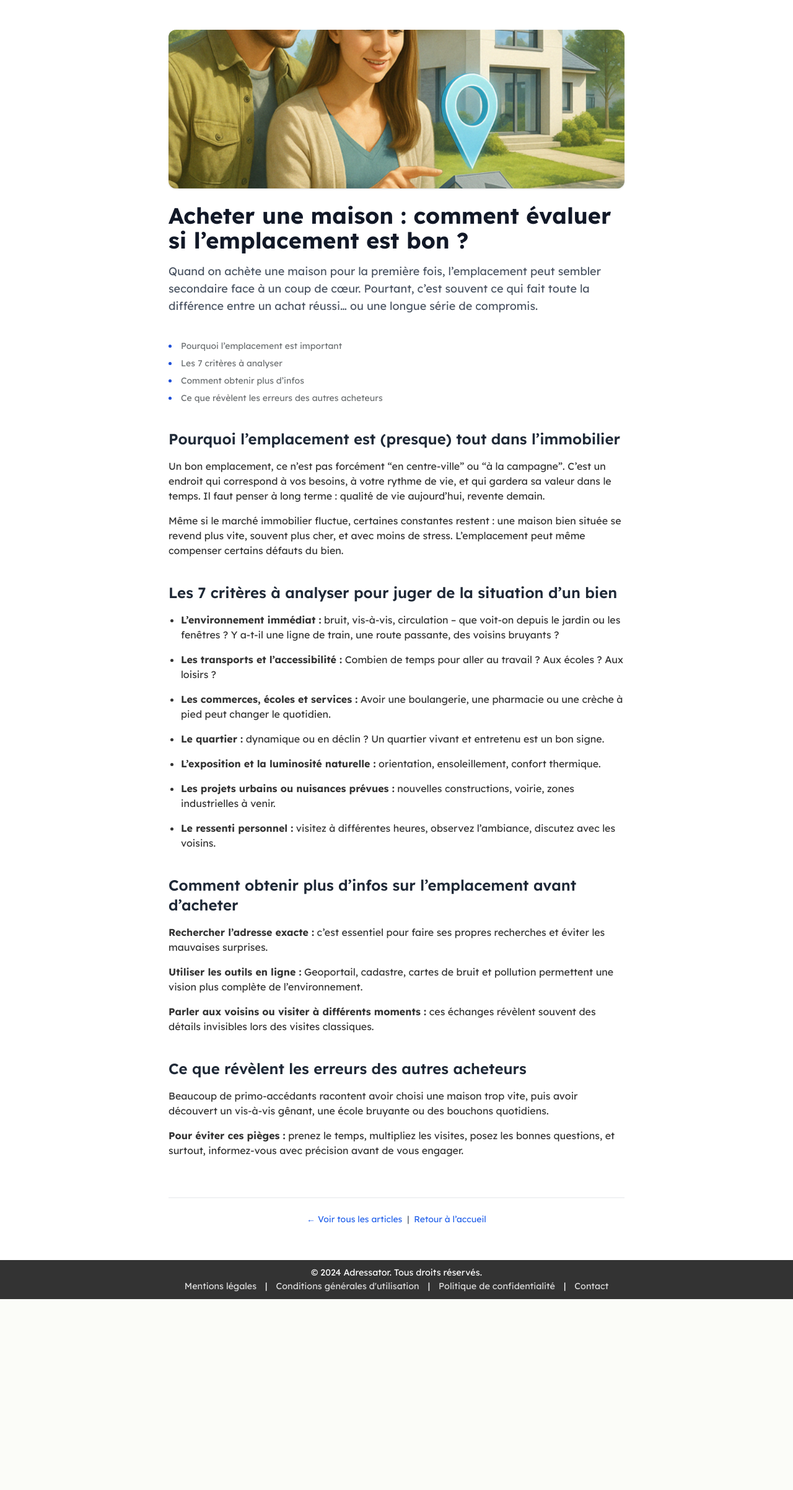
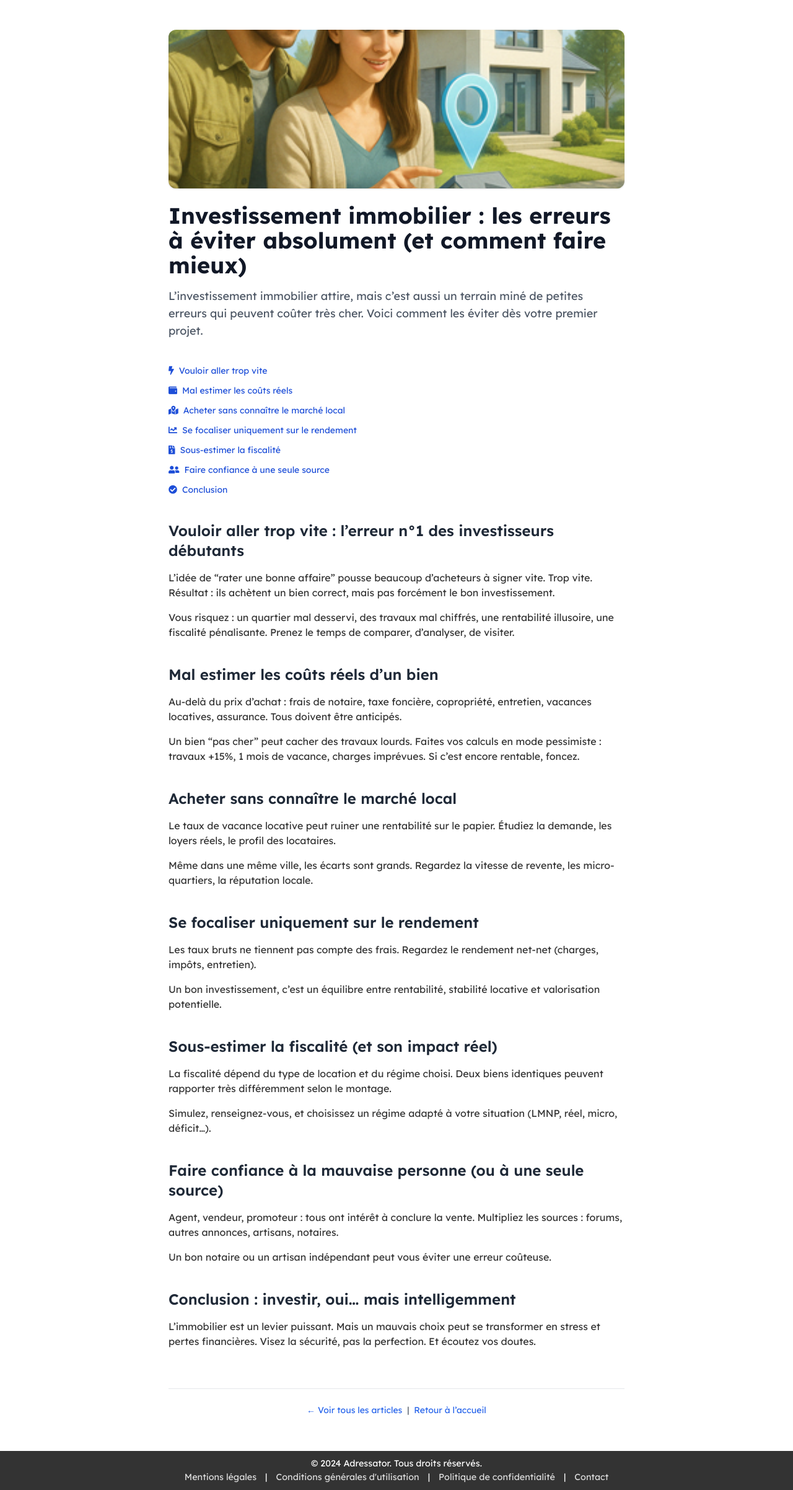
Before and after one commit to YannTonThat/Adressator, a Flask app: page /article2 in a window 1280 px wide. Shown: the part 77-2481 px from the top of the page at 62% size. Before the commit the page ends 2173 px from the top, so only its background shows below. Run offline with Flask 3, Linux system fonts and the light colour scheme; parts of the project's set-up code (start-up, migrations or seed data) failed here and were passed over.

Commit message:
Update article2.html

```diff
--- a/templates/article2.html
+++ b/templates/article2.html
@@ -250,54 +250,63 @@
 	{% include "header.html" %}
 
 <article class="max-w-3xl mx-auto px-4 py-12">
+    <section class="mb-10">
+      <img src="article2.png" alt="Investissement immobilier" class="rounded-xl shadow mb-6 w-full object-cover h-64">
+      <h1 class="text-4xl font-bold text-gray-900 mb-4">Investissement immobilier : les erreurs à éviter absolument (et comment faire mieux)</h1>
+      <p class="text-gray-600 text-lg">L’investissement immobilier attire, mais c’est aussi un terrain miné de petites erreurs qui peuvent coûter très cher. Voici comment les éviter dès votre premier projet.</p>
+    </section>
 
-  <section class="mb-10">
-      <img src="article2-M.png" alt="Femme réfléchissant à l'achat d'une maison" class="rounded-xl shadow mb-6 w-full object-cover h-64">
-      <h1 class="text-4xl font-bold text-gray-900 mb-4">Acheter une maison : comment évaluer si l’emplacement est bon ?</h1>
-      <p class="text-gray-600 text-lg">Quand on achète une maison pour la première fois, l’emplacement peut sembler secondaire face à un coup de cœur. Pourtant, c’est souvent ce qui fait toute la différence entre un achat réussi… ou une longue série de compromis.</p>
-  </section>
-
-   <div class="mb-10 text-sm text-blue-700">
-      <ul class="list-disc list-inside space-y-2">
-        <li><a href="#emplacement" style="color:#6c7072" class="hover:underline">Pourquoi l’emplacement est important</a></li>
-        <li><a href="#criteres" style="color:#6c7072" class="hover:underline">Les 7 critères à analyser</a></li>
-        <li><a href="#infos" style="color:#6c7072" class="hover:underline">Comment obtenir plus d’infos</a></li>
-        <li><a href="#erreurs" style="color:#6c7072" class="hover:underline">Ce que révèlent les erreurs des autres acheteurs</a></li>
+    <div class="mb-10 text-sm text-blue-700">
+      <ul class="list-none space-y-3">
+        <li><a href="#vitesse" class="hover:underline flex items-center gap-2"><i class="fas fa-bolt"></i> Vouloir aller trop vite</a></li>
+        <li><a href="#couts" class="hover:underline flex items-center gap-2"><i class="fas fa-wallet"></i> Mal estimer les coûts réels</a></li>
+        <li><a href="#marche" class="hover:underline flex items-center gap-2"><i class="fas fa-map-marked-alt"></i> Acheter sans connaître le marché local</a></li>
+        <li><a href="#rendement" class="hover:underline flex items-center gap-2"><i class="fas fa-chart-line"></i> Se focaliser uniquement sur le rendement</a></li>
+        <li><a href="#fiscalite" class="hover:underline flex items-center gap-2"><i class="fas fa-file-invoice-dollar"></i> Sous-estimer la fiscalité</a></li>
+        <li><a href="#sources" class="hover:underline flex items-center gap-2"><i class="fas fa-user-friends"></i> Faire confiance à une seule source</a></li>
+        <li><a href="#conclusion" class="hover:underline flex items-center gap-2"><i class="fas fa-check-circle"></i> Conclusion</a></li>
       </ul>
     </div>
 
-
-
-    <section id="emplacement" class="mb-10">
-      <h2 class="text-2xl font-semibold text-gray-800 mb-4">Pourquoi l’emplacement est (presque) tout dans l’immobilier</h2>
-      <p class="mb-4">Un bon emplacement, ce n’est pas forcément “en centre-ville” ou “à la campagne”. C’est un endroit qui correspond à vos besoins, à votre rythme de vie, et qui gardera sa valeur dans le temps. Il faut penser à long terme : qualité de vie aujourd’hui, revente demain.</p>
-      <p>Même si le marché immobilier fluctue, certaines constantes restent : une maison bien située se revend plus vite, souvent plus cher, et avec moins de stress. L’emplacement peut même compenser certains défauts du bien.</p>
+    <section id="vitesse" class="mb-10">
+      <h2 class="text-2xl font-semibold text-gray-800 mb-4">Vouloir aller trop vite : l’erreur n°1 des investisseurs débutants</h2>
+      <p class="mb-4">L’idée de “rater une bonne affaire” pousse beaucoup d’acheteurs à signer vite. Trop vite. Résultat : ils achètent un bien correct, mais pas forcément le bon investissement.</p>
+      <p>Vous risquez : un quartier mal desservi, des travaux mal chiffrés, une rentabilité illusoire, une fiscalité pénalisante. Prenez le temps de comparer, d’analyser, de visiter.</p>
     </section>
 
-    <section id="criteres" class="mb-10">
-      <h2 class="text-2xl font-semibold text-gray-800 mb-4">Les 7 critères à analyser pour juger de la situation d’un bien</h2>
-      <ul class="list-disc pl-5 space-y-4">
-        <li><strong>L’environnement immédiat :</strong> bruit, vis-à-vis, circulation – que voit-on depuis le jardin ou les fenêtres ? Y a-t-il une ligne de train, une route passante, des voisins bruyants ?</li>
-        <li><strong>Les transports et l’accessibilité :</strong> Combien de temps pour aller au travail ? Aux écoles ? Aux loisirs ?</li>
-        <li><strong>Les commerces, écoles et services :</strong> Avoir une boulangerie, une pharmacie ou une crèche à pied peut changer le quotidien.</li>
-        <li><strong>Le quartier :</strong> dynamique ou en déclin ? Un quartier vivant et entretenu est un bon signe.</li>
-        <li><strong>L’exposition et la luminosité naturelle :</strong> orientation, ensoleillement, confort thermique.</li>
-        <li><strong>Les projets urbains ou nuisances prévues :</strong> nouvelles constructions, voirie, zones industrielles à venir.</li>
-        <li><strong>Le ressenti personnel :</strong> visitez à différentes heures, observez l’ambiance, discutez avec les voisins.</li>
-      </ul>
+    <section id="couts" class="mb-10">
+      <h2 class="text-2xl font-semibold text-gray-800 mb-4">Mal estimer les coûts réels d’un bien</h2>
+      <p class="mb-4">Au-delà du prix d’achat : frais de notaire, taxe foncière, copropriété, entretien, vacances locatives, assurance. Tous doivent être anticipés.</p>
+      <p class="mb-4">Un bien “pas cher” peut cacher des travaux lourds. Faites vos calculs en mode pessimiste : travaux +15%, 1 mois de vacance, charges imprévues. Si c’est encore rentable, foncez.</p>
     </section>
 
-    <section id="infos" class="mb-10">
-      <h2 class="text-2xl font-semibold text-gray-800 mb-4">Comment obtenir plus d’infos sur l’emplacement avant d’acheter</h2>
-      <p class="mb-4"><strong>Rechercher l’adresse exacte :</strong> c’est essentiel pour faire ses propres recherches et éviter les mauvaises surprises.</p>
-      <p class="mb-4"><strong>Utiliser les outils en ligne :</strong> Geoportail, cadastre, cartes de bruit et pollution permettent une vision plus complète de l’environnement.</p>
-      <p><strong>Parler aux voisins ou visiter à différents moments :</strong> ces échanges révèlent souvent des détails invisibles lors des visites classiques.</p>
+    <section id="marche" class="mb-10">
+      <h2 class="text-2xl font-semibold text-gray-800 mb-4">Acheter sans connaître le marché local</h2>
+      <p class="mb-4">Le taux de vacance locative peut ruiner une rentabilité sur le papier. Étudiez la demande, les loyers réels, le profil des locataires.</p>
+      <p>Même dans une même ville, les écarts sont grands. Regardez la vitesse de revente, les micro-quartiers, la réputation locale.</p>
     </section>
 
-    <section id="erreurs" class="mb-10">
-      <h2 class="text-2xl font-semibold text-gray-800 mb-4">Ce que révèlent les erreurs des autres acheteurs</h2>
-      <p class="mb-4">Beaucoup de primo-accédants racontent avoir choisi une maison trop vite, puis avoir découvert un vis-à-vis gênant, une école bruyante ou des bouchons quotidiens.</p>
-      <p><strong>Pour éviter ces pièges :</strong> prenez le temps, multipliez les visites, posez les bonnes questions, et surtout, informez-vous avec précision avant de vous engager.</p>
+    <section id="rendement" class="mb-10">
+      <h2 class="text-2xl font-semibold text-gray-800 mb-4">Se focaliser uniquement sur le rendement</h2>
+      <p class="mb-4">Les taux bruts ne tiennent pas compte des frais. Regardez le rendement net-net (charges, impôts, entretien).</p>
+      <p>Un bon investissement, c’est un équilibre entre rentabilité, stabilité locative et valorisation potentielle.</p>
+    </section>
+
+    <section id="fiscalite" class="mb-10">
+      <h2 class="text-2xl font-semibold text-gray-800 mb-4">Sous-estimer la fiscalité (et son impact réel)</h2>
+      <p class="mb-4">La fiscalité dépend du type de location et du régime choisi. Deux biens identiques peuvent rapporter très différemment selon le montage.</p>
+      <p>Simulez, renseignez-vous, et choisissez un régime adapté à votre situation (LMNP, réel, micro, déficit…).</p>
+    </section>
+
+    <section id="sources" class="mb-10">
+      <h2 class="text-2xl font-semibold text-gray-800 mb-4">Faire confiance à la mauvaise personne (ou à une seule source)</h2>
+      <p class="mb-4">Agent, vendeur, promoteur : tous ont intérêt à conclure la vente. Multipliez les sources : forums, autres annonces, artisans, notaires.</p>
+      <p>Un bon notaire ou un artisan indépendant peut vous éviter une erreur coûteuse.</p>
+    </section>
+
+    <section id="conclusion" class="mb-10">
+      <h2 class="text-2xl font-semibold text-gray-800 mb-4">Conclusion : investir, oui… mais intelligemment</h2>
+      <p>L’immobilier est un levier puissant. Mais un mauvais choix peut se transformer en stress et pertes financières. Visez la sécurité, pas la perfection. Et écoutez vos doutes.</p>
     </section>
 
     <section class="mt-16 border-t pt-6 text-sm text-gray-600 text-center">
@@ -307,7 +316,7 @@
         <a href="/" class="text-blue-600 hover:underline">Retour à l’accueil</a>
       </p>
     </section>
-   </article>
+  </article>
 
     <!-- Footer -->
    <footer>
```
